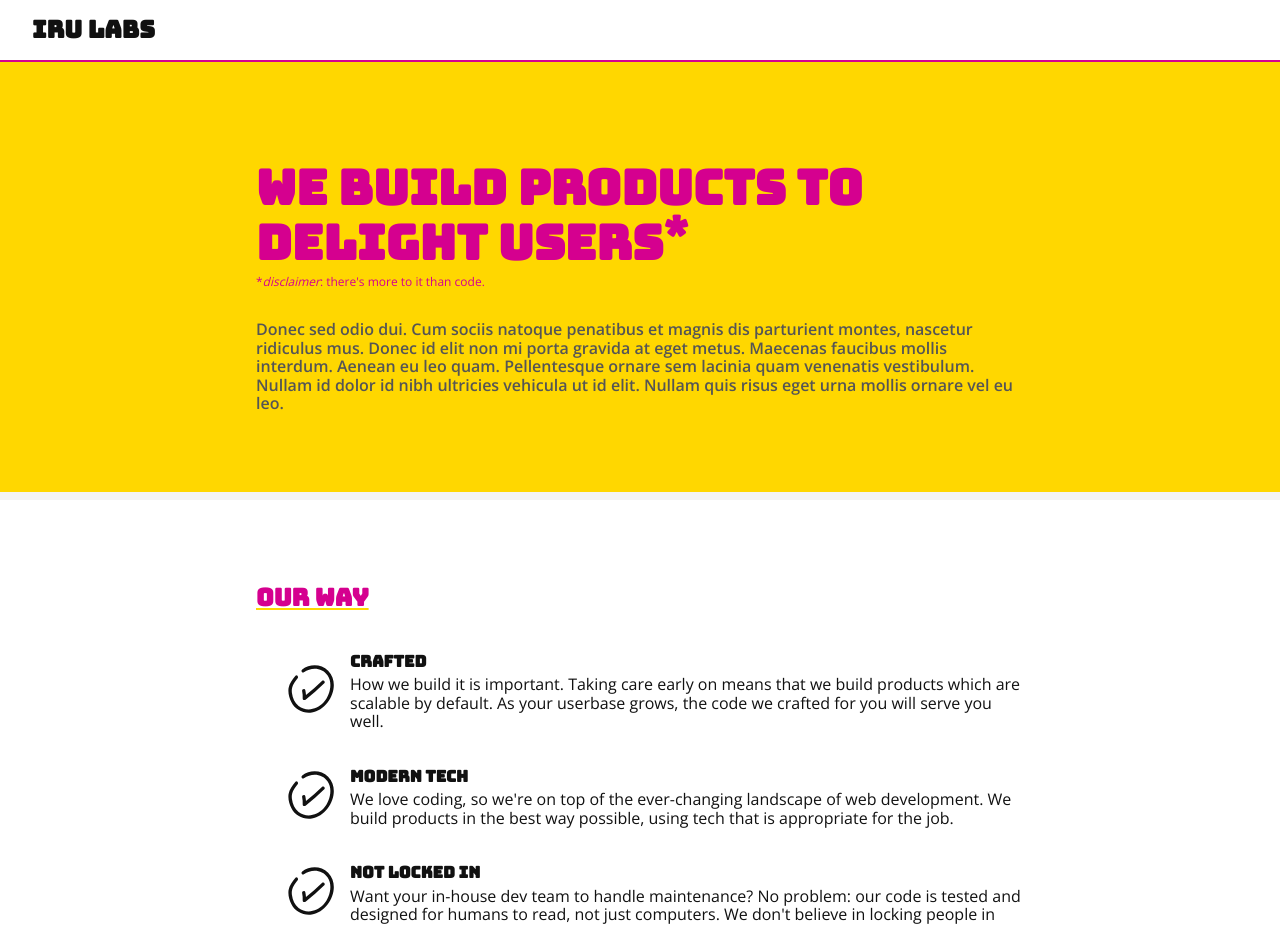
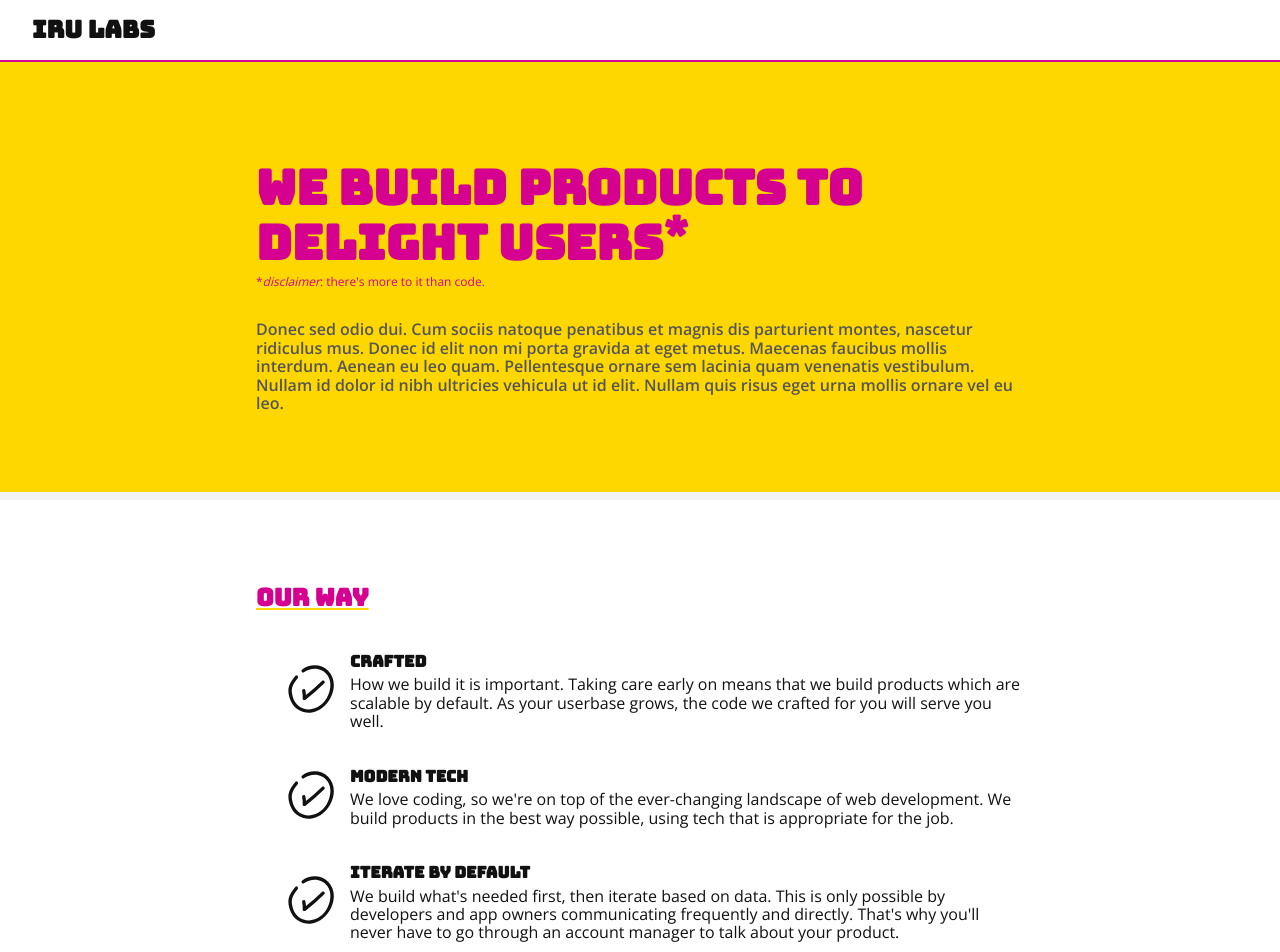
Before and after one commit to irulabs/weiru, a React (Create React App) app in the folder app/: page / in a window 1280 px wide. Shown: the top 952 px of the page. Built offline with nearby package versions, Linux system fonts and the light colour scheme.

Commit message:
remove a bullet point, edit text relates #10

```diff
--- a/app/src/components/OurWay.js
+++ b/app/src/components/OurWay.js
@@ -20,13 +20,8 @@ const OurWay = () => {
           />
 
         <CheckboxItem
-          title="Not Locked In"
-          text="Want your in-house dev team to handle maintenance? No problem: our code is tested and designed for humans to read, not just computers. We don't believe in locking people in"
-          />
-
-        <CheckboxItem
           title="Iterate by Default"
-          text="We build what&#x27;s needed first, then iterate based on data. This is only possible through the expert technologists (that's us) and the expert in the why of the app (that's you) communicating frequently and directly. That's why you'll never have to go through an account manager to talk about your product"
+          text="We build what&#x27;s needed first, then iterate based on data. This is only possible by developers and app owners communicating frequently and directly. That's why you'll never have to go through an account manager to talk about your product."
           />
       </div>
     </section>
```
